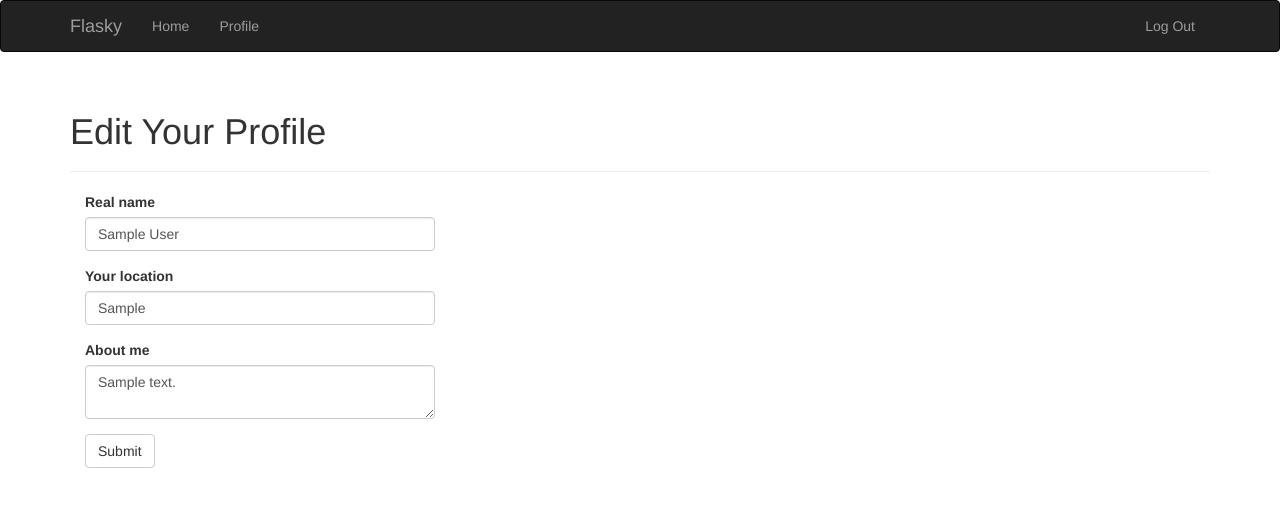
After one commit to ShaoSK/Flask_Blog_Project, a Flask app: page /edit-profile in a window 1280 px wide. The commit adds this page. Shown: the top 507 px of the page. Run offline with Flask 2, Linux system fonts and the light colour scheme; a user stored in the database is signed in; tables that the repository leaves empty hold one stand-in row (values such as "Sample post"); some libraries are stand-ins or nearby versions.

Commit message:
添加用户资料与普通用户资料修改和管理员资料修改

```diff
--- a/flasky/Blog.py
+++ b/flasky/Blog.py
@@ -11,6 +11,7 @@ from app.models import User, Role
 # 创建应用实例
 app = create_app(os.getenv('FLASK_CONFIG') or 'default')
 
+# 使用flask shell时，不用再设置导入数据库
 @app.shell_context_processor
 def make_shell_context():
     return dict(db=db, User=User, Role=Role)
--- a/flasky/app/auth/views.py
+++ b/flasky/app/auth/views.py
@@ -79,11 +79,13 @@ def confirm(token):
 @auth.before_app_request
 def before_request():
     # 用户已经登录 请求的url不在auth蓝本中
-    if current_user.is_authenticated \
-        and not current_user.confirmed \
-        and request.blueprint != 'auth' \
-        and request.endpoint != 'static':
-        return redirect(url_for('auth.unconfirmed'))
+    if current_user.is_authenticated:
+        #  auth 蓝本中的 before_app_request 钩子
+        current_user.ping()
+        if not current_user.confirmed \
+                and request.blueprint != 'auth' \
+                and request.endpoint != 'static':
+            return redirect(url_for('auth.unconfirmed'))
 
 @auth.route('/unconfirmed')
 def unconfirmed():
--- a/flasky/app/main/forms.py
+++ b/flasky/app/main/forms.py
@@ -4,9 +4,48 @@
 # @FileName: forms.py
 # @Software: PyCharm
 from flask_wtf import FlaskForm
-from wtforms import StringField,SubmitField
-from wtforms.validators import DataRequired
+from wtforms import StringField,SubmitField,TextAreaField,BooleanField,SelectField
+from wtforms.validators import DataRequired,Length,Email,Regexp
+from ..models import Role,User
+from wtforms import ValidationError
 
 class NameForm(FlaskForm):
     name = StringField('What is your name?',validators=[DataRequired()])
     submit = SubmitField('Submit')
+
+# 普通用户资料编辑表单
+class EditProfileForm(FlaskForm):
+    name = StringField('Real name',validators=[Length(0,64)])
+    location = StringField('Your location',validators=[Length(0,64)])
+    about_me = TextAreaField('About me')
+    submit = SubmitField('Submit')
+
+# 管理员更新资料表单
+class EditProfileAdminForm(FlaskForm):
+    email = StringField('Email',validators=[DataRequired(),Length(1,64),Email()])
+    # 正则表达式！！！！！！！
+    username = StringField('Username',validators=[DataRequired(),Length(1,64),Regexp('^[A-Za-z][A-Za-z0-9_.]*$',0,
+                                                                                     'Username must have only letters,numbers,dots or '
+                                                                                     'underscores')])
+    confirmed = BooleanField('Confirmed')
+    # 下拉列表
+    role = SelectField('Role',coerce=int)
+    name = StringField('Real name',validators=[Length(0,64)])
+    location = StringField('Your Location',validators=[Length(0,64)])
+    about_me = TextAreaField('About me')
+    submit = SubmitField('Submit')
+
+    def __init__(self,user,*args,**kwargs):
+        super(EditProfileAdminForm,self).__init__(*args,**kwargs)
+        self.role.choices = [(role.id,role.name) for role in Role.query.order_by(Role.name).all()]
+        # 接收用户对象，调用后面的验证函数时使用
+        self.user = user
+
+    # 检验字段的值是否发生变化，仅当发生变化时才要保证新值不与数据库中已存在的值发生冲突
+    def validate_email(self,field):
+        if field.data !=self.user.email and User.query.filter_by(email=field.data).first():
+            raise ValidationError('Email already registered.')
+
+    def validate_username(self,filed):
+        if filed.data!=self.user.username and User.query.filter_by(username=filed.data).first():
+            raise ValidationError('Username already in use')
--- a/flasky/app/main/views.py
+++ b/flasky/app/main/views.py
@@ -5,11 +5,11 @@
 # @Software: PyCharm
 
 from datetime import datetime
-from flask import render_template, session, redirect, url_for
+from flask import render_template, session, redirect, url_for,flash
 from . import main
 from .forms import NameForm
 from .. import db
-from app.models import User
+from app.models import User,Role
 from app.email import send_email
 from config import config
 import os
@@ -17,6 +17,7 @@ from flask import current_app
 from flask_login import login_required, current_user
 from ..decorators import admin_required,permission_required
 from ..models import Permission
+from .forms import EditProfileForm,EditProfileAdminForm
 
 @main.route('/', methods=['GET', 'POST'])
 def index():
@@ -49,3 +50,59 @@ def for_admin_only():
 @permission_required(Permission.MODERATE)
 def for_moderator_only():
     return "For comment moderators!"
+
+# 为每一个用户创建资料可视化页面
+@main.route('/user/<username>')
+def user(username):
+    #
+    user = User.query.filter_by(username=username).first_or_404()
+    return render_template('user.html',user=user)
+
+# 创建资料编辑路由
+@main.route('/edit-profile',methods=['GET','POST'])
+@login_required
+def edit_profile():
+    form = EditProfileForm()
+    if form.validate_on_submit():
+        current_user.name = form.name.data
+        current_user.location = form.location.data
+        current_user.about_me = form.about_me.data
+        # 获取当前对象的数据库实例，并更新添加
+        db.session.add(current_user._get_current_object())
+        db.session.commit()
+        flash('You profile has been updated')
+        return redirect(url_for('.user',username=current_user.username))
+    # 这个表达式还能直接显示在表单中供用户编辑
+    form.name.data = current_user.name
+    form.location.data = current_user.location
+    form.about_me.data = current_user.about_me
+    return render_template('edit_profile.html',form=form)
+
+# 创建管理员资料编辑路由
+@main.route('/edit-profile/<int:id>',methods=['GET','POST'])
+@login_required
+@admin_required
+def edit_profile_admin(id):
+    user = User.query.get_or_404(id)
+    form = EditProfileAdminForm(user=user)
+    if form.validate_on_submit():
+        user.email = form.email.data
+        user.username = form.username.data
+        user.confirmed = form.confirmed.data
+        # form表单初始化时，role_id这个标识符被赋值给了form.role.data,查询时就使用这个Role模型中的role_id
+        user.role = Role.query.get(form.role.data)
+        user.name = form.name.data
+        user.location = form.location.data
+        user.about_me = form.about_me.data
+        db.session.add(user)
+        db.session.commit()
+        flash('The profile has been updated')
+        return redirect(url_for('.user',username=user.username))
+    form.email.data = user.email
+    form.username.data = user.username
+    form.confirmed.data = user.confirmed
+    form.role.data = user.role_id
+    form.name.data = user.name
+    form.location.data = user.location
+    form.about_me.data = user.about_me
+    return render_template('edit_profile.html',form=form,user=user)
--- a/flasky/app/models.py
+++ b/flasky/app/models.py
@@ -9,6 +9,7 @@ from . import login_manager
 from itsdangerous import TimedJSONWebSignatureSerializer as Serializer
 from flask import current_app
 from flask_login import UserMixin,AnonymousUserMixin
+from datetime import datetime
 
 class Role(db.Model):
     __tablename__='roles'
@@ -61,6 +62,7 @@ class Role(db.Model):
     def __repr__(self):
         return '<Role %r>' %self.name
 
+# 继承UserMixin，由Flask-login提供，is_authenticated，is_active，is_anonymous，get_id()都已经在这个类中实现了
 class User(UserMixin,db.Model):
     __tablename__='users'
     id = db.Column(db.Integer,primary_key=True)
@@ -72,6 +74,14 @@ class User(UserMixin,db.Model):
     password_hash=db.Column(db.String(128))
     # 增加账户确认字段
     confirmed = db.Column(db.Boolean,default=False)
+
+    # 添加用户额外信息，让用户资料更加丰富
+    name = db.Column(db.String(64))
+    location = db.Column(db.String(64))
+    about_me = db.Column(db.Text())
+    # default参数可以接收函数作为默认值，每次需要生成默认值时，SQLAlchemy就会调用函数
+    member_since = db.Column(db.DateTime(),default=datetime.utcnow)
+    last_seen = db.Column(db.DateTime(),default=datetime.utcnow)
 
     # 重写init方法，在用户创建时，判断电子邮件是否是管理员，如果是，直接赋予管理员角色，而不是普通User角色
     def __init__(self,**kwargs):
@@ -89,6 +99,12 @@ class User(UserMixin,db.Model):
         return self.role is not None and self.role.has_permission(perm)
     def is_administrator(self):
         return self.can(Permission.ADMIN)
+
+    # 添加方法，每次刷新用户的访问时间
+    def ping(self):
+        self.last_seen = datetime.utcnow()
+        db.session.add(self)
+        db.session.commit()
 
     @property
     def password(self):
--- a/flasky/app/templates/base.html
+++ b/flasky/app/templates/base.html
@@ -23,6 +23,13 @@
         <div class="navbar-collapse collapse">
             <ul class="nav navbar-nav">
                 <li><a href="/">Home</a> </li>
+                {% if current_user.is_authenticated  %}
+                <li>
+                    <a href="{{ url_for('main.user',username=current_user.username) }}">
+                        Profile
+                    </a>
+                </li>
+                {% endif %}
             </ul>
             <ul class="nav navbar-nav navbar-right">
                 {% if current_user.is_authenticated %}
--- /dev/null
+++ b/flasky/app/templates/edit_profile.html
@@ -0,0 +1,13 @@
+{% extends "base.html" %}
+{% import "bootstrap/wtf.html" as wtf %}
+
+{% block title %}Flasky - Edit Profile{% endblock %}
+
+{% block page_content %}
+<div class="page-header">
+    <h1>Edit Your Profile</h1>
+</div>
+<div class="col-md-4">
+    {{ wtf.quick_form(form) }}
+</div>
+{% endblock %}
```
Also changed, not shown: flasky/app/templates/user.html (+33 -2 lines), flasky/migrations/versions/9dfa4ead0d68_add_user_profile.py (added, +36 -0 lines), flasky/data.sqlite.
